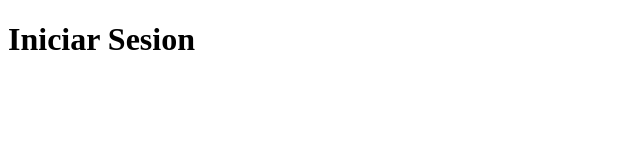
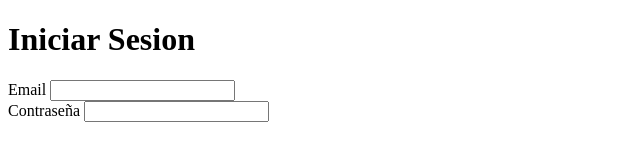
Before and after one commit to jnogues93/Recetapp_Grupal_3, a plain HTML site: page index.html in a window 1280 px wide. Shown: the whole page, without its empty margins (0-640 px from the left). Drawn offline with Linux system fonts and the light colour scheme.

Commit message:
campos para email y password

```diff
--- a/index.html
+++ b/index.html
@@ -8,5 +8,13 @@
 </head>
 <body>
     <h1>Iniciar Sesion</h1>
+<div class="email">
+    <label for="">Email</label>
+    <input type="email" name="email" id="">
+</div>
+<div class="passwd">
+    <label for="">Contraseña</label>
+    <input type="password" name="" id="">
+</div>
 </body>
 </html>
```
